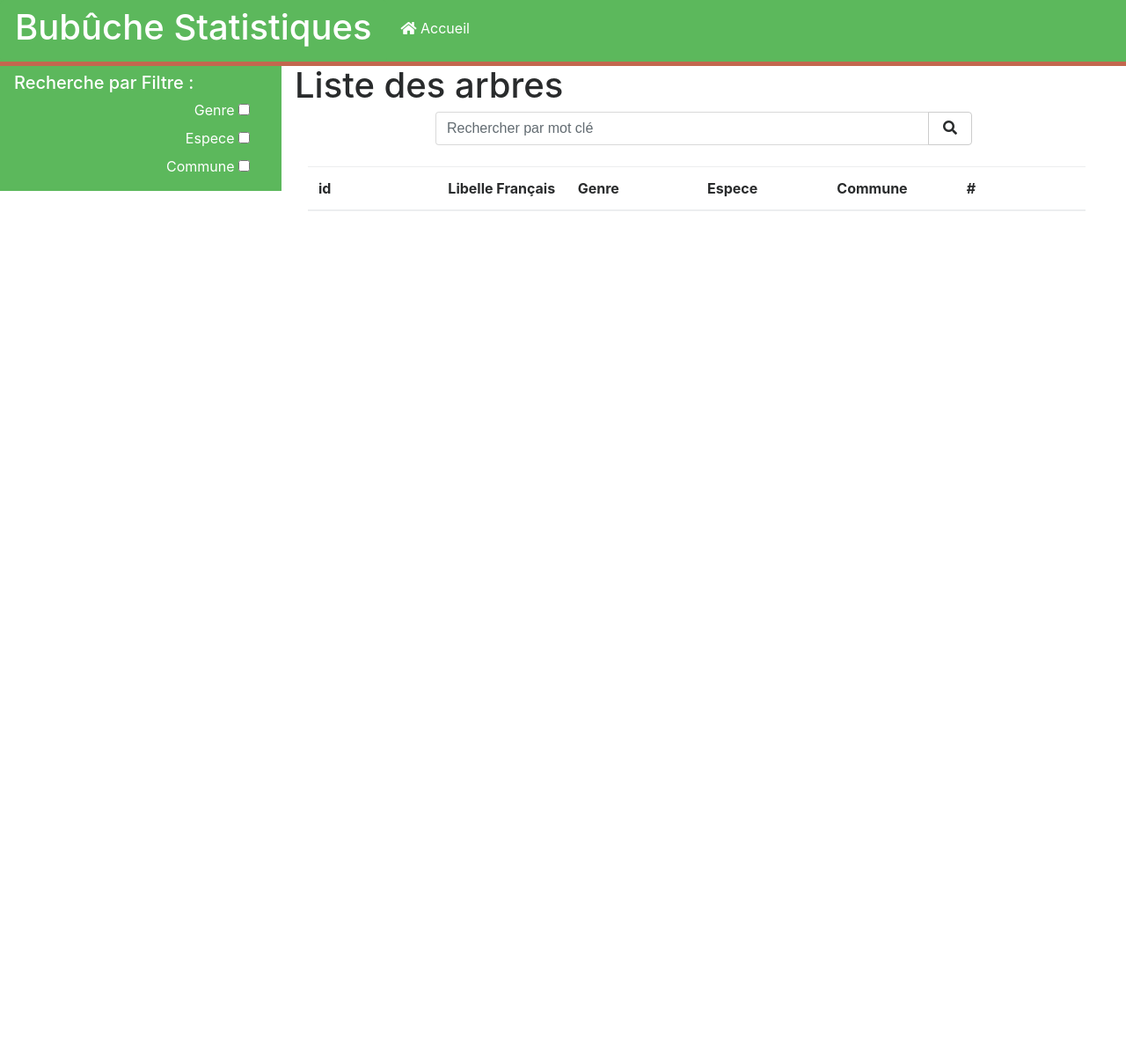
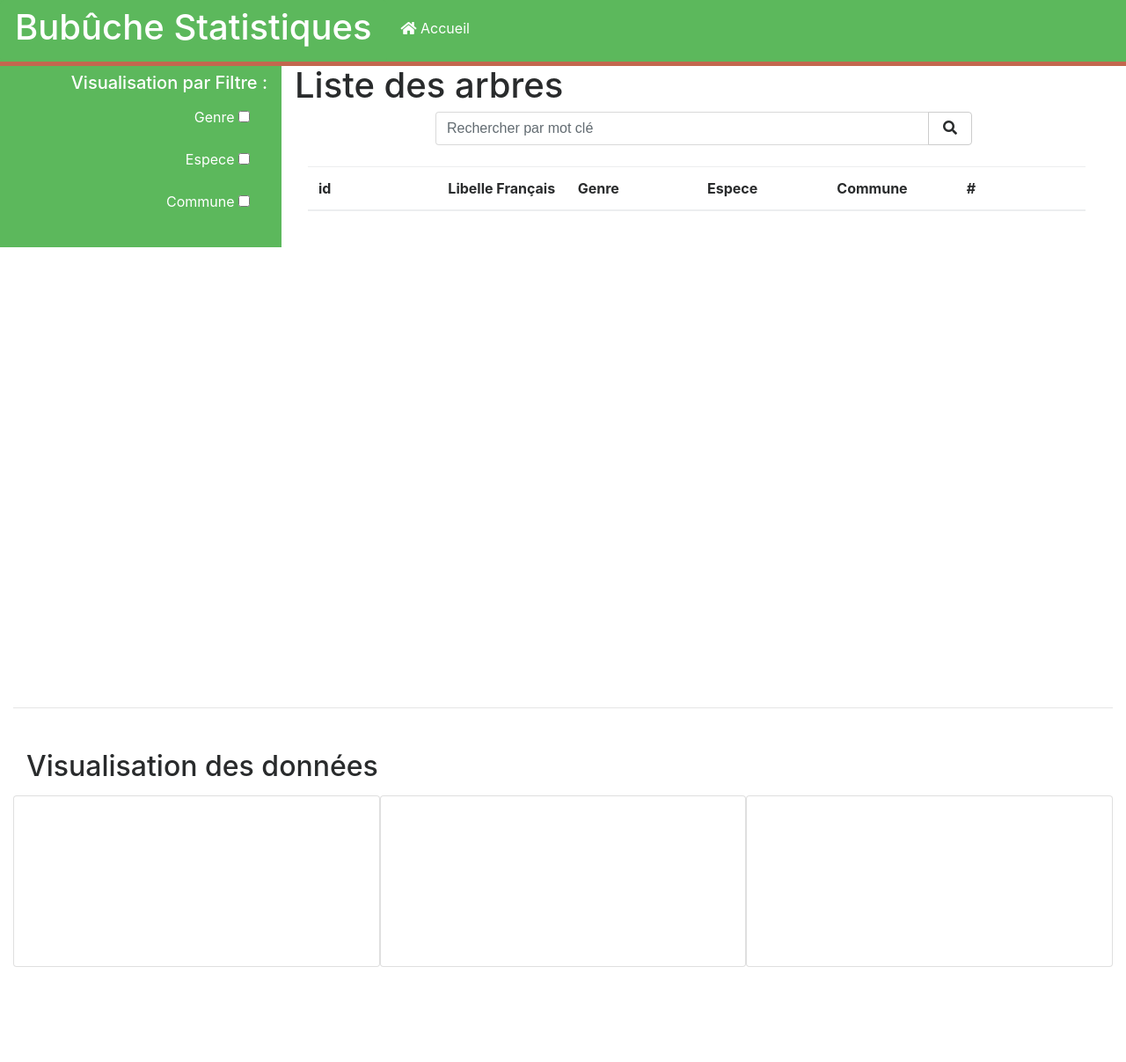
Before and after one commit to trodix/onf-web, a CodeIgniter app: page /onf/ in a window 1280 px wide. Shown: the whole page at 88% size. Before the commit the page ends 240 px from the top, so only its background shows below. Run offline with CodeIgniter, Linux system fonts and the light colour scheme; data comes from the database, SQL or seed files in the repository; lists and menus that the app fills with data are empty; a map, chart or similar area stays blank; some libraries are stand-ins or nearby versions.

Commit message:
modifs filtres et navbar checkbox

```diff
--- a/application/config/config.php
+++ b/application/config/config.php
@@ -23,7 +23,7 @@ defined('BASEPATH') OR exit('No direct script access allowed');
 | a PHP script and you can easily do that on your own.
 |
 */
-$config['base_url'] = 'http://127.0.0.1/onf';
+$config['base_url'] = 'http://localhost/onf';
 
 /*
 |--------------------------------------------------------------------------
--- a/application/config/database.php
+++ b/application/config/database.php
@@ -75,8 +75,8 @@ $query_builder = TRUE;
 
 $db['default'] = array(
 	'dsn'	=> '',
-	'hostname' => '10.121.38.143',
-	//'hostname' => 'localhost',
+	//'hostname' => '10.121.38.143',
+	'hostname' => 'localhost',
 	'username' => 'adminBDbubuche',
 	'password' => 'mdpBDbubuche',
 	'database' => 'bdBubuche',
--- a/application/views/liste_view.php
+++ b/application/views/liste_view.php
@@ -1,28 +1,30 @@
 <div class="row" ng-app="myApp">
-    <div class="col-3 no-padding">
-        <nav class="navbar vertical-menu navbar-fixed-side">
+    <div class="col-sm-3 no-padding">
+        <nav class="navbar flex-column vertical-menu">
             <!-- <a class="accueil" href="/">Accueil</a> -->
-            <h5>Recherche par Filtre :</h5>
-            <div class="listeCheckBox">
-                <div class="filtre">
+            <div class="" id="navbarSupportedContent">
+                <h5 class="text-right">Visualisation par Filtre :</h5>
+                <ul class="">
+                    <li class="nav-item filtre nav-link">
                         <label for="cbGenre">Genre</label>
                         <input id="cbGenre" type="checkbox" name="" placeholder="Genre"/>
-                </div>
+                    </li>
 
-                <div class="filtre">
+                    <li class="nav-item filtre nav-link">
                         <label for="cbEspece">Espece</label>
                         <input id="cbEspece" type="checkbox" name="" placeholder="Espece"/>
-                </div>
+                    </li>
 
-                <div class="filtre">
+                    <li class="nav-item filtre nav-link">
                         <label for="cbCommune">Commune</label>
                         <input id="cbCommune" type="checkbox" name="" placeholder="Commune"/>
-                </div>
+                    </li>
+                </ul>
             </div>
         </nav>
     </div>
 
-    <div class="col-9" ng-controller="ArbresCtrl">
+    <div class="col-sm-9" ng-controller="ArbresCtrl">
         <h1>Liste des arbres</h1>
 
         <div class="row justify-content-center">
@@ -51,7 +53,7 @@
                                 </tr>
                             </thead>
                             <tbody class="tbody-scroll-500">
-                                <tr ng-repeat="arbre in arbres | filter: {libelleFrancais: query}">
+                                <tr ng-repeat="arbre in arbres | filter: query">
                                     <td scope='col'>{{arbre.idArbre}}</td>
                                     <td scope='col'>{{arbre.libelleFrancais}}</td>
                                     <td scope='col'>{{arbre.libelleGenre}}</td>
@@ -68,23 +70,26 @@
     </div>
 </div>
 
+<hr class="mt-5">
+<div class="container-fluid my-5">
+    <h2>Visualisation des données</h2>
     <div class="row">
-    <div class="col-4">
+        <div class="col-12 col-md-4 card my-2">
             <canvas id="chartGenre"></canvas>
         </div>
-    <div class="col-4">
+        <div class="col-12 col-md-4 card my-2">
             <canvas id="chartEspece"></canvas>
         </div>
-    <div class="col-4">
+        <div class="col-12 col-md-4 card my-2">
             <canvas id="chartCommune"></canvas>
         </div>
     </div>
-
+</div>
 <script>
 
 let filterBy = 'libelleFrancais';
 
-$('.listeCheckBox :checkbox').change(function() {
+$('.filtre :checkbox').change(function() {
 
     if (this.checked) {
         console.log('check #cbGenre');
--- a/assets/css/style.css
+++ b/assets/css/style.css
@@ -1,28 +1,23 @@
-body{
+body {}
 
-}
-
-header{
+header {
     width: auto;
     background-color: #5CB85C;
-	border-bottom: solid rgb(195,103,78) 5px;
+    border-bottom: solid rgb(195, 103, 78) 5px;
     display: flex;
     flex-direction: row;
 }
 
-h5{
-	color: white;
-}
 
 /*.espece:checked + .filtre{
 	background-color: #009037
 }*/
 
-.filtre{
-	color: white;
+.filtre {
     text-align: right;
     padding-right: 20px;
 }
+
 
 /* .container{
 	position: absolute;
@@ -30,27 +25,25 @@ h5{
 	left: 18%;
 } */
 
-.listeCheckBox{
+.listeCheckBox {
     display: flex;
     flex-direction: column;
 }
 
-.vertical-menu{
+.vertical-menu {
     /*padding: 10px;
 	width: 210px; */
     background-color: #5CB85C;
-
+    color: white;
 }
 
-.accueil{
+.accueil {
     color: white;
     padding: 12px;
-
 }
 
-.filtre:hover{
+.filtre:hover {
     background-color: #009037
-
 }
 
 .no-padding {
@@ -70,7 +63,6 @@ h5{
     overflow: auto;
 }
 
-
 thead,
 tbody tr {
     display: table;
@@ -82,6 +74,6 @@ thead {
     width: calc( 100% - 1em)
 }
 
-footer{
+footer {
     margin-top: 100px;
 }
```
Also changed, not shown: application/views/detail_view.php (+10 -8 lines). Lines whose indentation alone changed are shown as unchanged.
